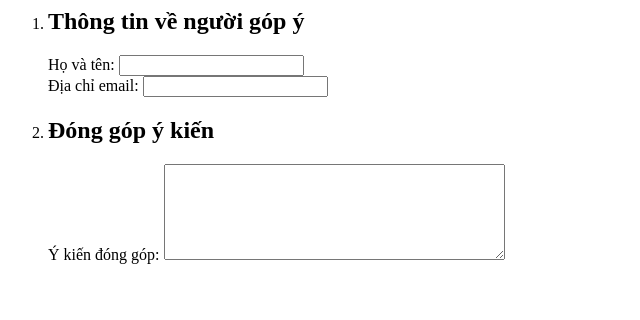
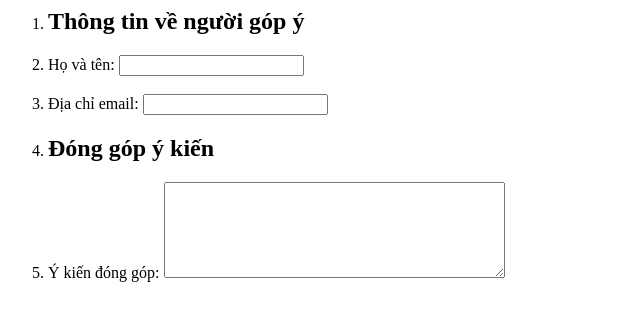
Before and after one commit to vananh-2612/Tin12, a plain HTML site: page contents/Bai7-NV1.html in a window 1280 px wide. Shown: the whole page, without its empty margins (0-640 px from the left). Drawn offline with Linux system fonts and the light colour scheme.

Commit message:
Fix label structure in feedback form HTML

```diff
--- a/contents/Bai7-NV1.html
+++ b/contents/Bai7-NV1.html
@@ -7,17 +7,17 @@
     <form>
       <ol type= "1">
       <li><h2><b>Thông tin về người góp ý </b></h2></li>
-      <label>
+      <li><label>
         Họ và tên: <input type = "text" name= "txtTen">
-      </label>
+      </label></li>
       <br>
-      <label>
+      <li><label>
         Địa chỉ email: <input type = "text" name= "txtEmail">
-      </label>
+      </label></li>
       <li><h2><b> Đóng góp ý kiến </b></h2></li>
-      <label>
+      <li><label>
         Ý kiến đóng góp: <textarea name = "txtComment" rows= "6" cols= "40"> </textarea>
-      </label>
+      </label></li>
       </ol>
     </form>
   </body>
```
